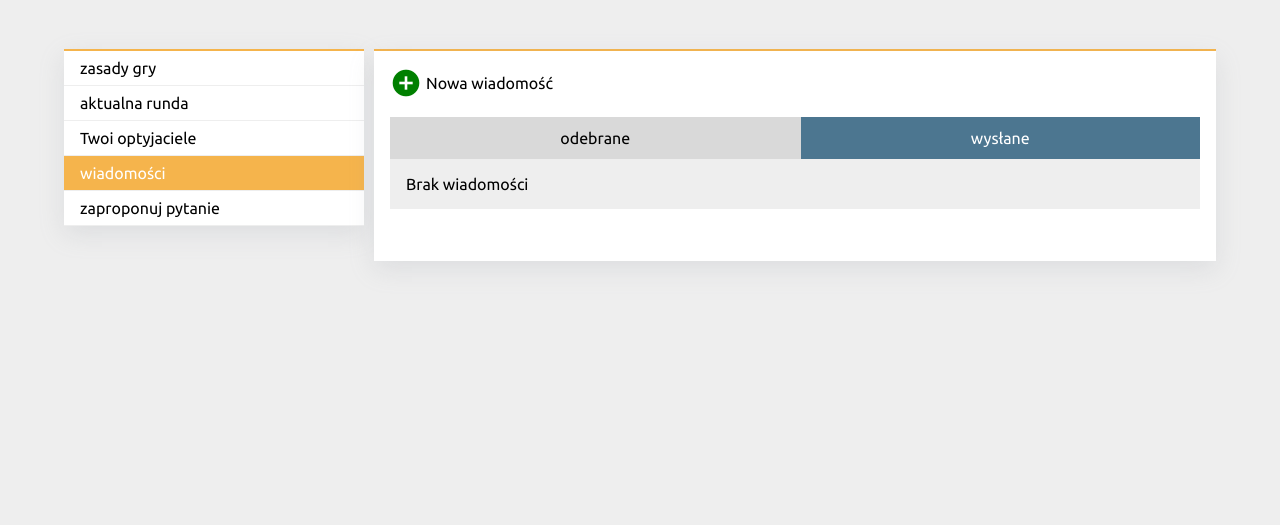
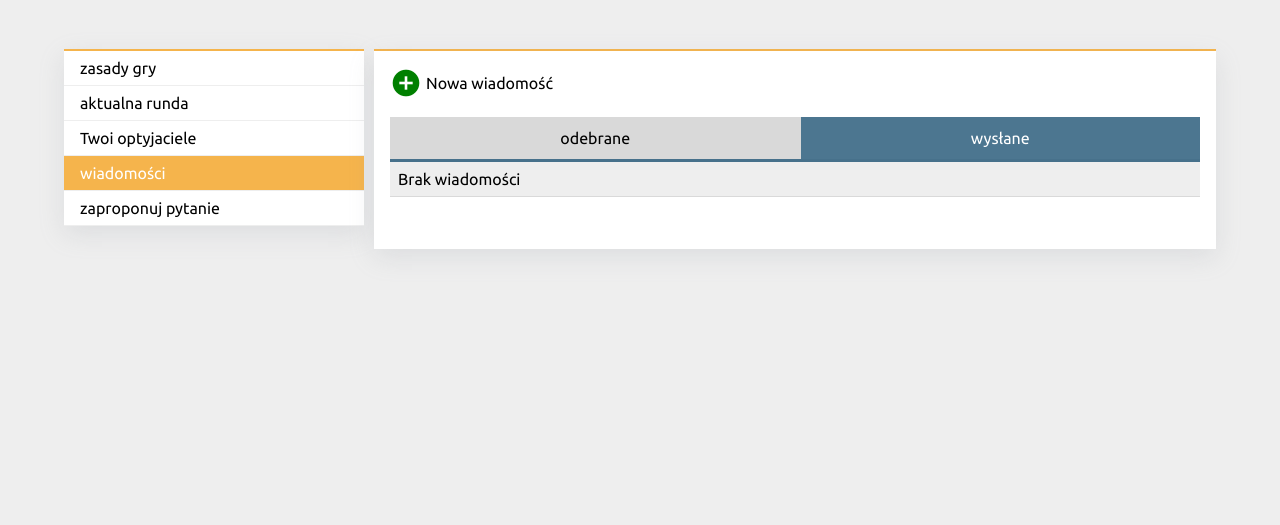
Before and after one commit to zchmielewska/optyjaciel, a Django app: page /wiadomosci/wyslane/ in a window 1280 px wide. Shown: the part 195-720 px from the top of the page. Run offline with Django 3.2, Linux system fonts and the light colour scheme; a user stored in the database is signed in; data that the repository does not hold is empty.

Commit message:
minor styling fixes

```diff
--- a/game/static/css/base.css
+++ b/game/static/css/base.css
@@ -56,7 +56,7 @@ body {
 .container {
     min-height: 100%;
     width: 90%;
-    margin: 0 auto;
+    margin: 0 auto 24px auto;
     display: flex;
     justify-content: space-between;
     align-items: flex-start;
--- a/game/static/css/message.css
+++ b/game/static/css/message.css
@@ -1,5 +1,4 @@
 /* List messages */
-
 .new-msg {
     background-color: #fff;
     font-weight: bold;
@@ -40,6 +39,9 @@
     background-color: rgba(245, 180, 76, 0.5);
 }
 
+.no-msg:hover {
+    background-color: #eee;
+}
 
 .table-row:first-child {
     border-top: 3px solid rgba(0, 60, 97, 0.7);
--- a/game/templates/base.html
+++ b/game/templates/base.html
@@ -23,7 +23,6 @@
                 {% endif %}
             </div>
         </div>
-
         <h1 class="logo">optyjaciel</h1>
         <div class="container">
             <div class="menu">
@@ -54,10 +53,8 @@
                 {% block content %}{% endblock %}
             </div>
         </div>
-
         <div class="push"></div>
     </div>
     <div class="footer"></div>
-
 </body>
 </html>
--- a/game/templates/game_match.html
+++ b/game/templates/game_match.html
@@ -16,6 +16,4 @@
     <div class="vertical-center">
         {% include "single_match.html" %}
     </div>
-    <div class="bottom"></div>
-
 {% endblock %}
--- a/game/templates/message_inbox.html
+++ b/game/templates/message_inbox.html
@@ -26,7 +26,9 @@
                     <div class="table-cell">{{ message.sent_at }}</div>
                 </a>
             {% empty %}
-                <div style="padding: 16px;">Brak wiadomości</div>
+                <div class="table-row no-msg">
+                    <div class="table-cell">Brak wiadomości</div>
+                </div>
             {% endfor %}
         </div>
     </div>
--- a/game/templates/message_outbox.html
+++ b/game/templates/message_outbox.html
@@ -26,7 +26,9 @@
                     <div class="table-cell">{{ message.sent_at }}</div>
                 </a>
             {% empty %}
-                <div style="padding: 16px;">Brak wiadomości</div>
+                <div class="table-row no-msg">
+                    <div class="table-cell">Brak wiadomości</div>
+                </div>
             {% endfor %}
         </div>
     </div>
--- a/game/templates/previous_matches.html
+++ b/game/templates/previous_matches.html
@@ -17,5 +17,4 @@
             </div>
         {% endfor %}
     </div>
-    <div class="bottom"></div>
 {% endblock %}
```
